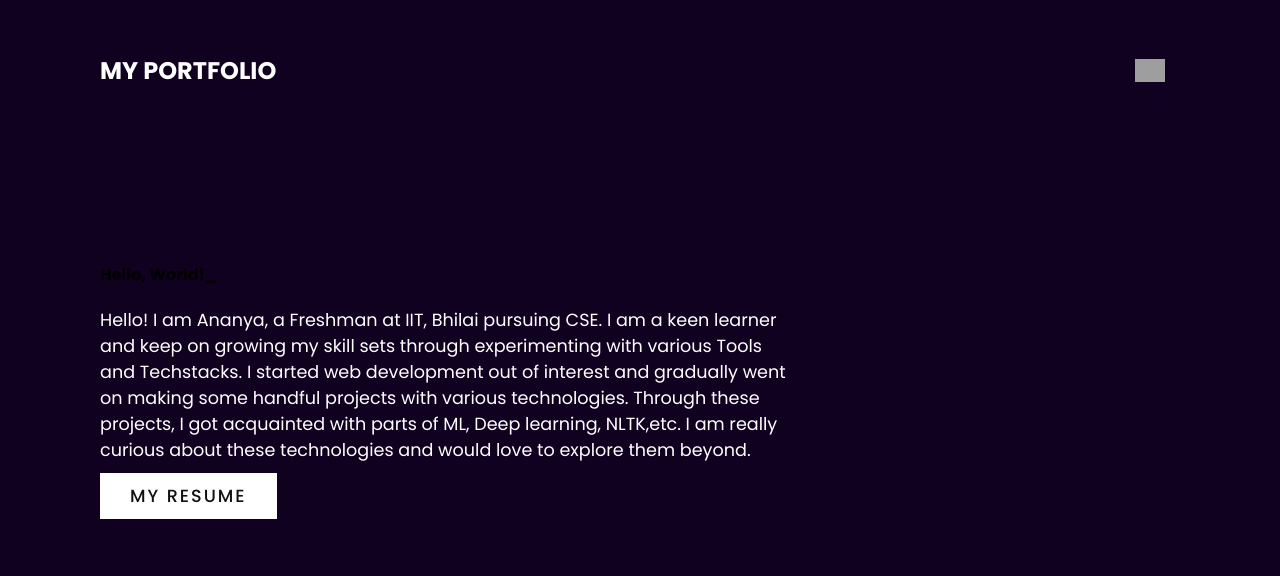
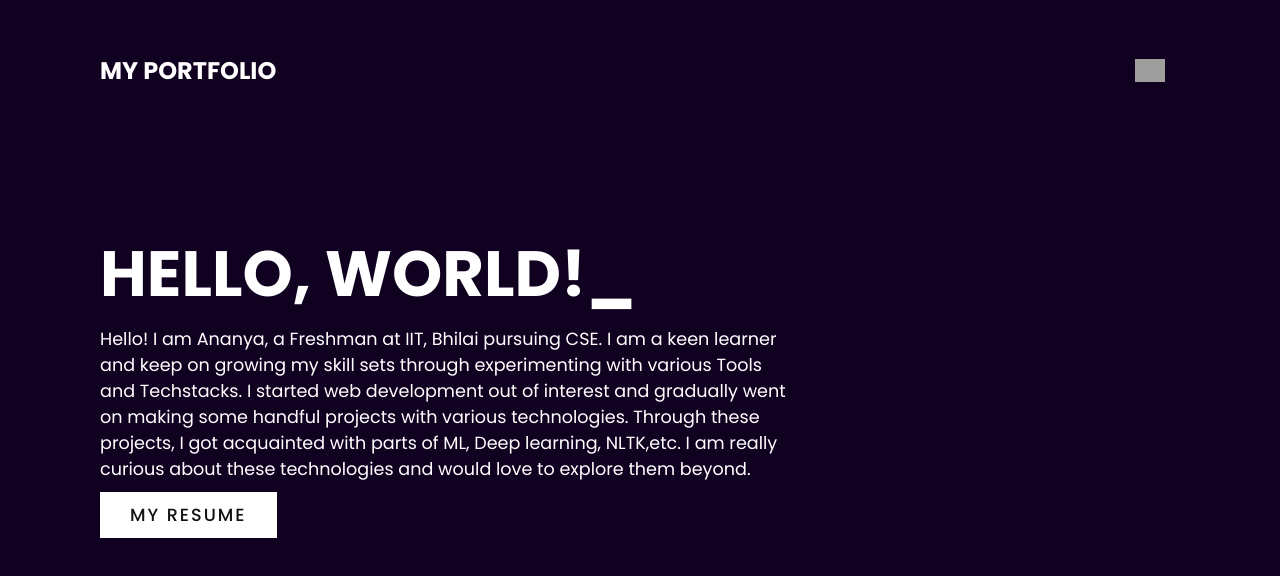
Before and after one commit to Ananyaiitbhilai/my_portfolio, a plain HTML site: page index.html in a window 1280 px wide. Drawn offline with Linux system fonts and the light colour scheme; grey boxes are pictures that could not be loaded.

Commit message:
Update index.html

```diff
--- a/index.html
+++ b/index.html
@@ -19,7 +19,8 @@
     <div class="overlay"></div>
     <div class="text">
 
-      <h4><span is="type-async" id="type-text">...</span><span class="blinking-cursor">_</span></h4>
+     <h2></h2>
+      <h3><span is="type-async" id="type-text">...</span><span class="blinking-cursor">_</span></h3>
 
       <p>Hello! I am Ananya, a Freshman at IIT, Bhilai pursuing CSE. I am a keen learner and keep on growing my skill sets through experimenting with various Tools and Techstacks. I started web development out of interest and gradually went on making some handful projects with various technologies. Through these projects, I got acquainted with parts of ML, Deep learning, NLTK,etc. I am really curious about these technologies and would love to explore them beyond.
 
```
